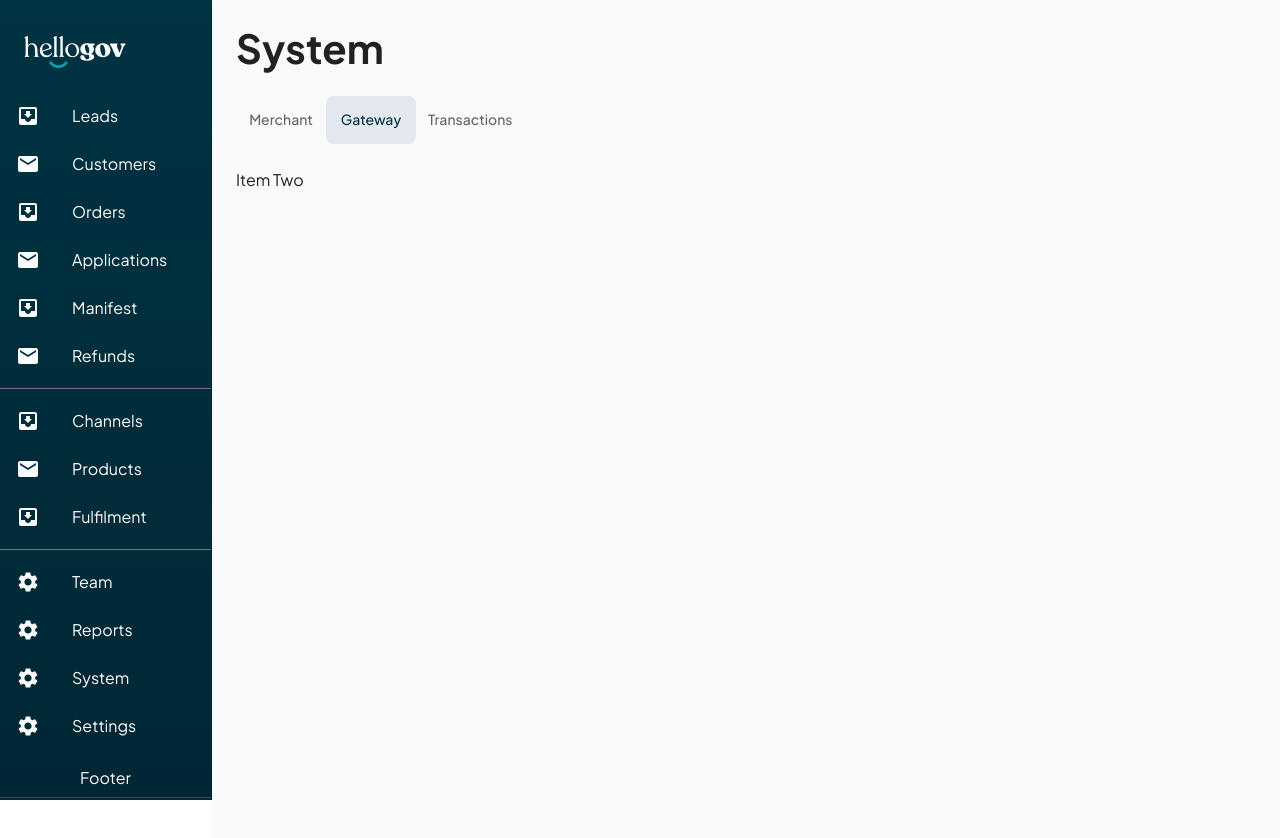
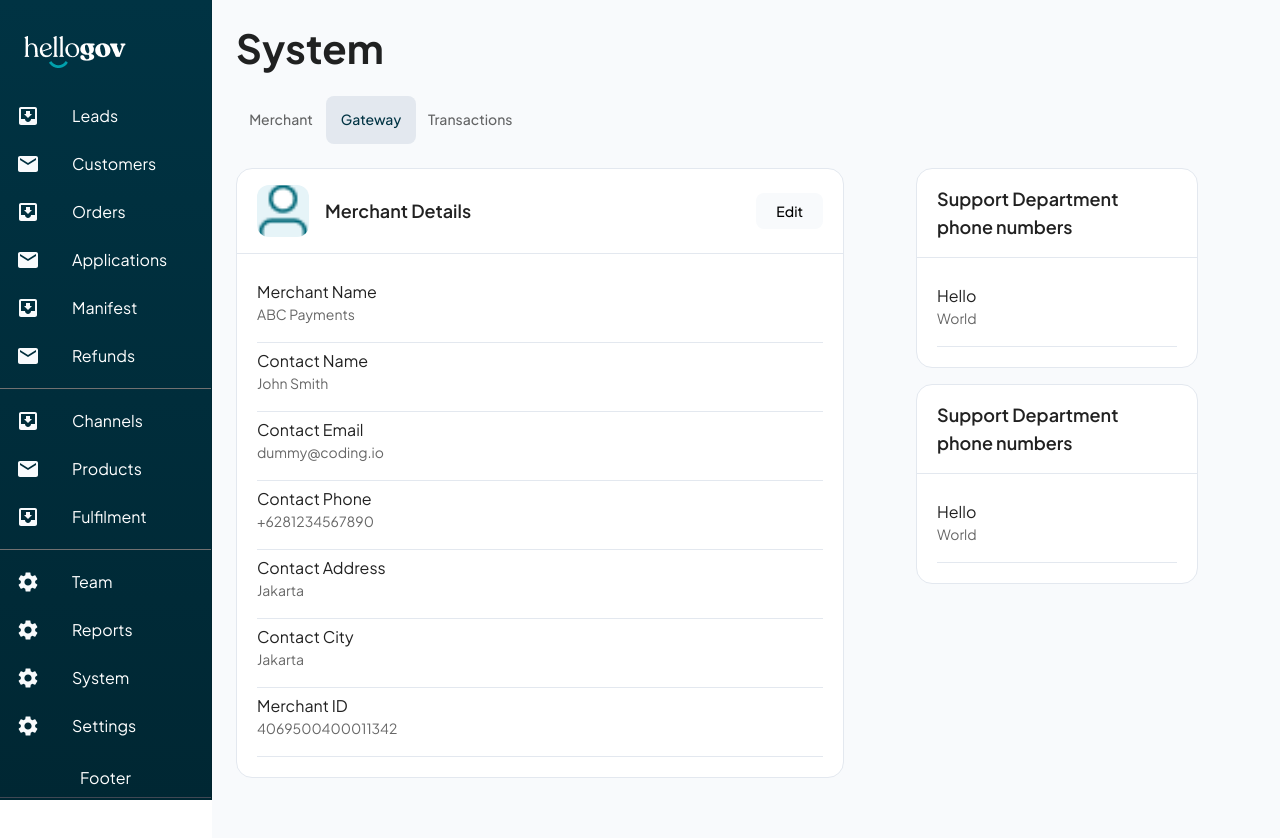
Before and after one commit to trimulabs/demo-project-asad, a Next.js app: page / in a window 1280 px wide. Both pictures are taken after a click on the tab "Gateway". Shown: the top 838 px of the page. Built offline with nearby package versions, Linux system fonts and the light colour scheme.

Commit message:
UI added with list

```diff
--- /dev/null
+++ b/src/components/FormData.tsx
@@ -0,0 +1,93 @@
+import * as React from 'react'
+import {
+  Box,
+  Stack,
+  List,
+  ListItem,
+  ListItemText,
+  Divider,
+  Avatar,
+  Typography,
+  Button,
+} from '@mui/material'
+
+import COLORS from '@/styles/colors'
+import theme from '@/styles/ThemeRegistry/theme'
+import EmptyUser from '@/../public/Assets/Icons/EmptyUser.png'
+
+const data = [
+  { entity: 'Merchant Name', content: 'ABC Payments' },
+  { entity: 'Contact Name', content: 'John Smith' },
+  { entity: 'Contact Email', content: 'dummy@coding.io' },
+  { entity: 'Contact Phone', content: '+6281234567890' },
+  { entity: 'Contact Address', content: 'Jakarta' },
+  { entity: 'Contact City', content: 'Jakarta' },
+  { entity: 'Merchant ID', content: '4069500400011342' },
+]
+
+export default function FromData() {
+  return (
+    <Box
+      sx={{
+        width: '608px',
+        bgcolor: COLORS.white,
+        borderRadius: theme.spacing(2),
+        border: `1px solid var(--grayscale-200, ${COLORS.selected})`,
+      }}
+    >
+      <Stack
+        sx={{
+          flexDirection: 'row',
+          alignItems: 'center',
+          alignContent: 'center',
+          display: 'flex',
+          justifyContent: 'space-between',
+          padding: '16px 20px 16px 20px',
+          borderBottom: `1px solid var(--grayscale-200, ${COLORS.selected})`,
+        }}
+        direction="row"
+        spacing={2}
+      >
+        <Stack
+          sx={{
+            flexDirection: 'row',
+            alignItems: 'center',
+            alignContent: 'center',
+          }}
+          direction="row"
+          spacing={2}
+        >
+          <Avatar
+            variant="square"
+            src={EmptyUser.src}
+            sx={{
+              bgcolor: COLORS.lightBlue,
+              width: '52px',
+              height: '52px',
+              borderRadius: theme.spacing(1.5),
+            }}
+          />
+          <Typography variant="labelL">Merchant Details</Typography>
+        </Stack>
+        <Button color="secondary" variant="contained">
+          Edit
+        </Button>
+      </Stack>
+
+      <List sx={{ padding: theme.spacing(2.5) }}>
+        {data.map((item) => (
+          <ListItem
+            key={item.entity}
+            disablePadding={true}
+            sx={{
+              borderBottom: `1px solid var(--grayscale-200, ${COLORS.selected})`,
+              paddingBottom: theme.spacing(1.5),
+            }}
+          >
+            <ListItemText primary={item.entity} secondary={item.content} />
+          </ListItem>
+        ))}
+      </List>
+    </Box>
+  )
+}
--- /dev/null
+++ b/src/components/Gateway.tsx
@@ -0,0 +1,21 @@
+import React from 'react'
+import { Box, Grid } from '@mui/material'
+import FormData from '@/components/FormData'
+import GenericList from '@/components/GenericList'
+
+const Gateway = () => {
+  return (
+    <Grid container>
+      <Grid item gap={2} xl={8} lg={8} md={6} sm={12}>
+        <FormData />
+      </Grid>
+
+      <Grid item gap={2} xl={4} lg={4} md={6} sm={12}>
+        <GenericList />
+        <GenericList />
+      </Grid>
+    </Grid>
+  )
+}
+
+export default Gateway
--- /dev/null
+++ b/src/components/GenericList.tsx
@@ -0,0 +1,51 @@
+import React from 'react'
+import {
+  Box,
+  List,
+  ListItem,
+  ListItemText,
+  Divider,
+  Typography,
+} from '@mui/material'
+
+import COLORS from '@/styles/colors'
+import theme from '@/styles/ThemeRegistry/theme'
+
+const GenericList = () => {
+  return (
+    <Box
+      sx={{
+        width: '282px',
+        bgcolor: COLORS.white,
+        borderRadius: theme.spacing(2),
+        marginBottom: theme.spacing(2),
+        border: `1px solid var(--grayscale-200, ${COLORS.selected})`,
+      }}
+    >
+      <Box
+        sx={{
+          padding: '16px 20px 16px 20px',
+          borderBottom: `1px solid var(--grayscale-200, ${COLORS.selected})`,
+        }}
+      >
+        <Typography variant="labelL">
+          Support Department phone numbers
+        </Typography>
+      </Box>
+
+      <List sx={{ padding: theme.spacing(2.5) }}>
+        <ListItem
+          disablePadding={true}
+          sx={{
+            borderBottom: `1px solid var(--grayscale-200, ${COLORS.selected})`,
+            paddingBottom: theme.spacing(1.5),
+          }}
+        >
+          <ListItemText primary="Hello" secondary="World" />
+        </ListItem>
+      </List>
+    </Box>
+  )
+}
+
+export default GenericList
--- a/src/components/SettingsTabs.tsx
+++ b/src/components/SettingsTabs.tsx
@@ -2,6 +2,7 @@
 import React, { useState } from 'react'
 import { Tabs, Tab, Typography, Box } from '@mui/material'
 import MerchantData from '@/components/MerchantData'
+import Gateway from '@/components/Gateway'
 
 interface TabPanelProps {
   children?: React.ReactNode
@@ -68,7 +69,7 @@ export default function SettingsTabs() {
       </CustomTabPanel>
 
       <CustomTabPanel value={value} index={1}>
-        Item Two
+        <Gateway />
       </CustomTabPanel>
 
       <CustomTabPanel value={value} index={2}>
--- a/src/styles/ThemeRegistry/theme.tsx
+++ b/src/styles/ThemeRegistry/theme.tsx
@@ -129,14 +129,17 @@ const theme = createTheme({
       styleOverrides: {
         root: {
           borderRadius: 8,
+          padding: '6px 20px',
           textTransform: 'none',
+          boxShadow: 'none',
+        },
+        containedPrimary: {
           color: 'white',
-          backgroundColor: COLORS.btnColor,
-
-          paddingTop: '6px',
-          paddingBottom: '6px',
-          paddingLeft: '20px',
-          paddingRight: '20px',
+          backgroundColor: COLORS.btnBlack,
+        },
+        containedSecondary: {
+          color: 'black',
+          backgroundColor: COLORS.btnLightBlue,
         },
       },
     },
--- a/src/styles/colors.tsx
+++ b/src/styles/colors.tsx
@@ -3,9 +3,11 @@ const COLORS = {
   black: '#000',
   primary: '#003343',
   secondaryWhite: '#F8FAFC',
-  btnColor: '#121926',
+  btnBlack: '#121926',
+  btnLightBlue: '##EEF2F6',
   selected: '#E3E8EF',
   badgeSuccess: '#CBEAD9',
+  lightBlue: '#E6F4F8',
 }
 
 export default COLORS
```
Also changed, not shown: public/Assets/Icons/EmptyUser.png (added), public/Assets/Icons/edit-03.png (added).
